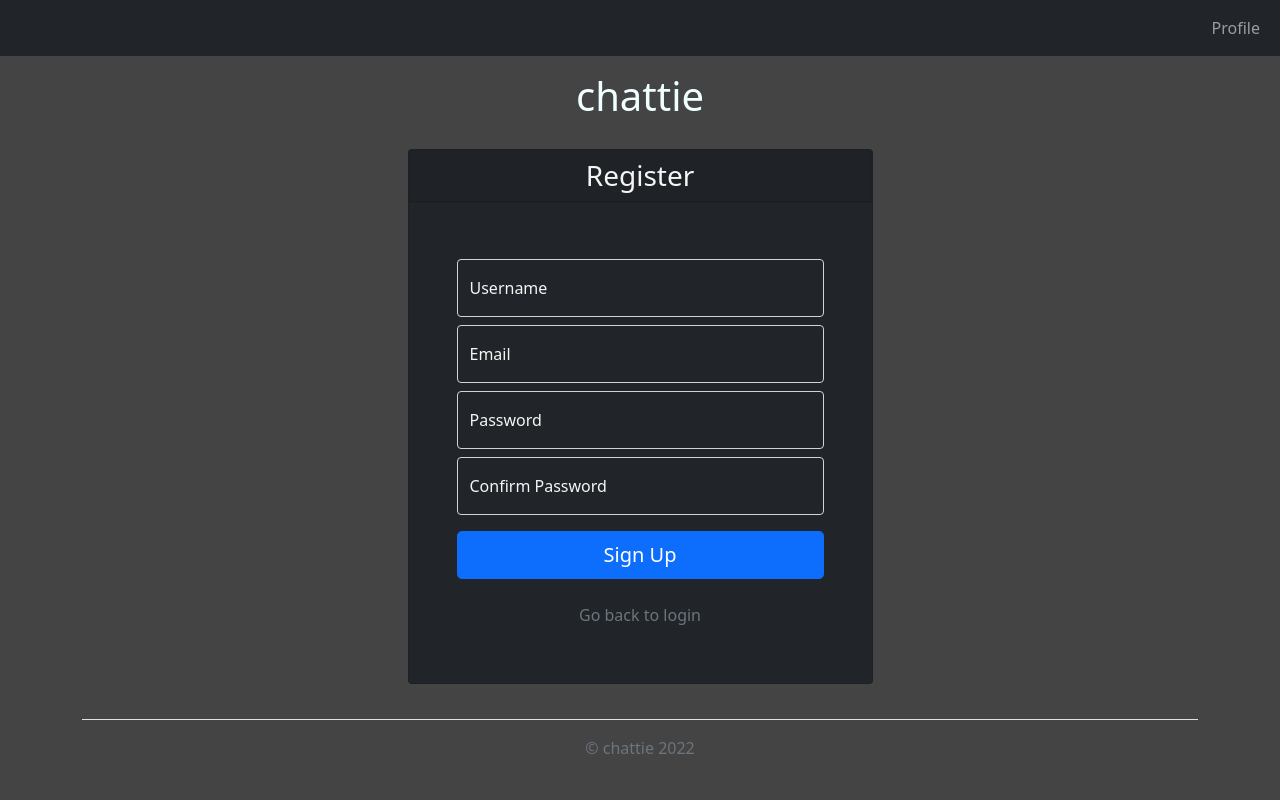
After one commit to MateuszM-M/chattie-app-flask, a Flask app: template chattie/templates/register.html in a window 1280 px wide. The commit adds this page. Run offline with Flask 2, Linux system fonts and the light colour scheme; the template is opened without the code that fills it: values that come from a table or form of the project are taken from there, others are empty.

Commit message:
Start adding log in and register

```diff
--- /dev/null
+++ b/chattie/forms.py
@@ -0,0 +1,32 @@
+from flask_wtf import FlaskForm
+from wtforms import StringField, PasswordField, SubmitField, BooleanField
+from wtforms.validators import DataRequired, Length, Email, EqualTo, ValidationError
+from chattie.models import User
+
+
+class RegistrationForm(FlaskForm):
+    username = StringField('Username',
+                           validators=[DataRequired(), Length(min=2, max=20)])
+    email = StringField('Email',
+                        validators=[DataRequired(), Email()])
+    password = PasswordField('Password', validators=[DataRequired()])
+    confirm_password = PasswordField('Confirm Password',
+                                     validators=[DataRequired(), EqualTo('password')])
+    submit = SubmitField('Sign Up')
+
+    def validate_username(self, username):
+        user = User.query.filter_by(username=username.data).first()
+        if user:
+            raise ValidationError('That username is taken. Please choose a different one.')
+
+    def validate_email(self, email):
+        user = User.query.filter_by(email=email.data).first()
+        if user:
+            raise ValidationError('That email is taken. Please choose a different one.')
+
+
+class LoginForm(FlaskForm):
+    email = StringField('Email',
+                        validators=[DataRequired(), Email()])
+    password = PasswordField('Password', validators=[DataRequired()])
+    submit = SubmitField('Login')
--- /dev/null
+++ b/chattie/templates/register.html
@@ -0,0 +1,95 @@
+{% extends "main.html" %}
+{% block content %}
+
+<div class="container d-flex justify-content-around my-auto">
+    <div class="card col-md-5 bg-dark">
+        <main class="form-signin">
+            <form action="{{ url_for('login') }}" method="POST">
+                <div class="card text-center bg-dark">
+                    <h3 class=" fw-normal card-text card-header">Register</h3>
+                </div>
+
+                <div class="p-5">
+
+                    <div class="form-floating my-2">
+
+                        {% if form.username.errors %}
+                            {{ form.username(class="form-control bg-dark is-invalid text-white", placeholder="username") }}
+                            <div class="invalid-feedback">
+                                {% for error in form.username.errors %}
+                                    <span>{{ error }}</span>
+                                {% endfor %}
+                            </div>
+                        {% else %}
+                            {{ form.username(class="form-control bg-dark text-white", placeholder="Username") }}
+                        {% endif %}
+                        {{ form.username.label(class="form-control-label") }}
+
+                    </div>
+
+                    <div class="form-floating my-2">
+
+                        {% if form.email.errors %}
+                            {{ form.email(class="form-control bg-dark is-invalid text-white", placeholder="Email") }}
+                            <div class="invalid-feedback">
+                                {% for error in form.email.errors %}
+                                    <span>{{ error }}</span>
+                                {% endfor %}
+                            </div>
+                        {% else %}
+                            {{ form.email(class="form-control bg-dark text-white", placeholder="Email") }}
+                        {% endif %}
+                        {{ form.email.label(class="form-control-label") }}
+
+                    </div>
+
+                    <div class="form-floating my-2">
+
+                        {% if form.password.errors %}
+                            {{ form.password(class="form-control bg-dark is-invalid text-white", placeholder="Password") }}
+                            <div class="invalid-feedback">
+                                {% for error in form.password.errors %}
+                                    <span>{{ error }}</span>
+                                {% endfor %}
+                            </div>
+                        {% else %}
+                            {{ form.password(class="form-control bg-dark text-white", placeholder="Password") }}
+                        {% endif %}
+                        {{ form.password.label(class="form-control-label") }}
+
+                    </div>
+
+                    <div class="form-floating my-2">
+
+                        {% if form.confirm_password.errors %}
+                            {{ form.confirm_password(class="form-control bg-dark is-invalid text-white", placeholder="Confirm password") }}
+                            <div class="invalid-feedback">
+                                {% for error in form.confirm_password.errors %}
+                                    <span>{{ error }}</span>
+                                {% endfor %}
+                            </div>
+                        {% else %}
+                            {{ form.confirm_password(class="form-control bg-dark text-white", placeholder="Confirm password") }}
+                        {% endif %}
+                        {{ form.confirm_password.label(class="form-control-label") }}
+
+                    </div>
+
+
+
+                    {{ form.submit(class="w-100 btn btn-lg btn-primary mt-2") }}
+
+            <div class="mx-auto mt-4">
+                <div class="text-center my-2">
+                    <a class="link-secondary" href="{{ url_for('home') }}">Go back to login</a>
+                </div>
+            </div>
+                </div>
+            </form>
+
+
+        </main>
+    </div>
+
+</div>
+{% endblock %}
```
Also changed, not shown: chattie/__init__.py (+4 -4 lines), chattie/models.py (+18 -6 lines), chattie/routes.py (+42 -4 lines), chattie/templates/home.html (+41 -16 lines).
